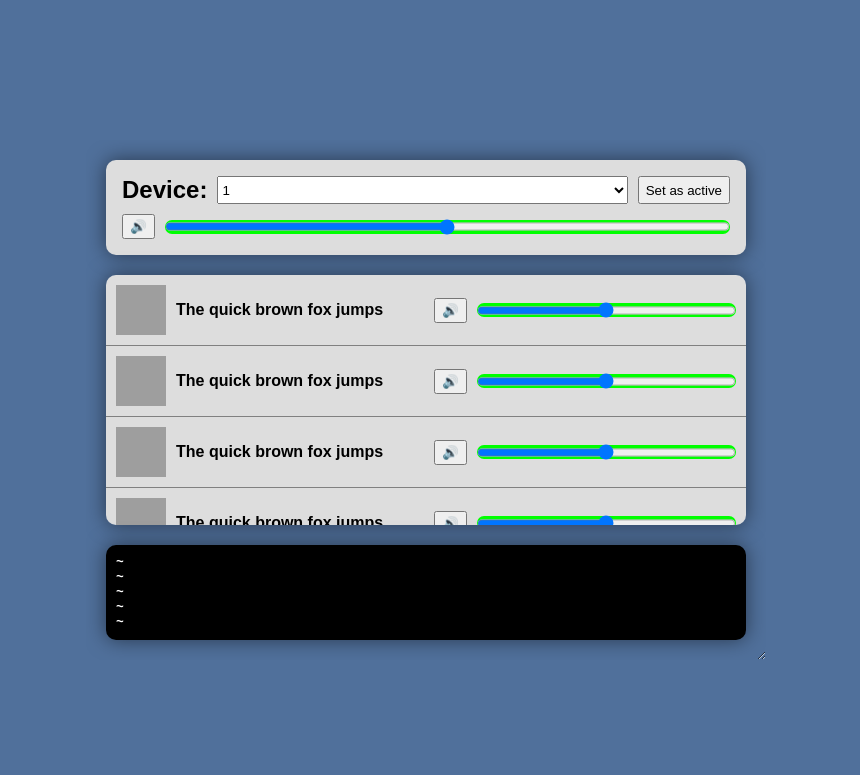
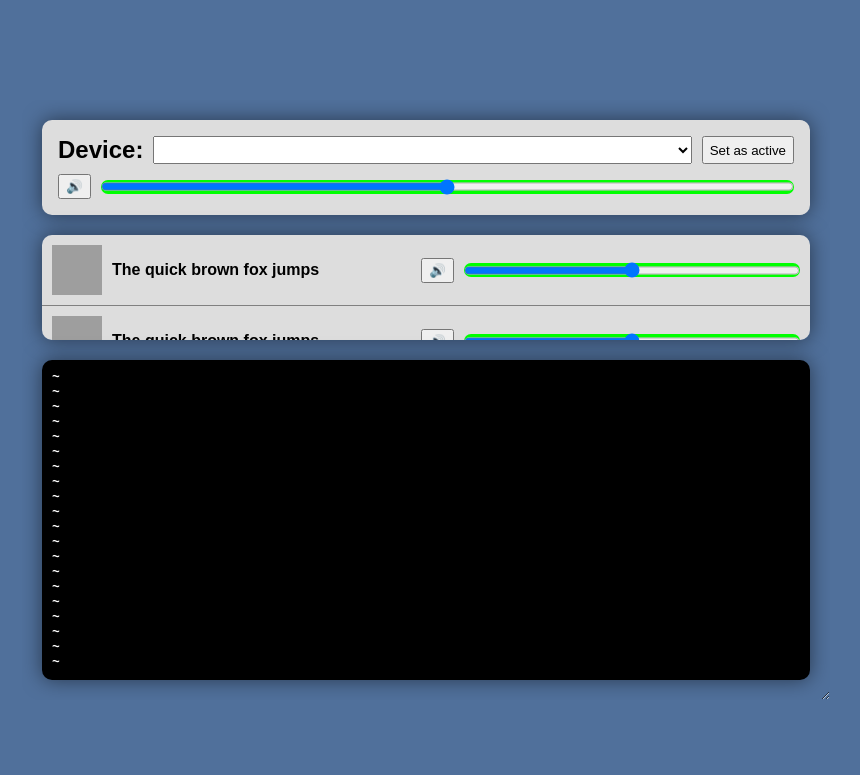
Before and after one commit to kkps-d/button-board-win32-helper, a website: page tester-ui/public/index.html in a window 1280 px wide. Shown: the whole page, without its empty margins (214-1074 px from the left). Drawn offline with nearby package versions, Linux system fonts and the light colour scheme; no server answers; grey boxes are pictures that could not be loaded.

Commit message:
tweaked terminal and options

```diff
--- a/tester-ui/public/elements.js
+++ b/tester-ui/public/elements.js
@@ -8,10 +8,10 @@ const devicePeakMeterBar = deviceVolRange.querySelector(".peak-meter-bar");
 
 // Terminal
 const terminalDiv = document.getElementById("terminal");
-const terminalHeight = 5;
+const terminalHeight = 20;
 let lines = new Array(terminalHeight).fill("~");
 renderTerminal();
-function addLineToTerminal(line) {
+function addLineToTerminal(line = "") {
   lines.shift();
   lines.push(line);
   renderTerminal();
--- a/tester-ui/public/index.html
+++ b/tester-ui/public/index.html
@@ -11,10 +11,7 @@
       <div class="bar top">
         <div class="top-row-1">
           <h1>Device:</h1>
-          <select id="device-select">
-            <option>1</option>
-            <option>2</option>
-          </select>
+          <select id="device-select"></select>
           <button id="activate-device">Set as active</button>
         </div>
         <div class="top-row-2">
@@ -146,6 +143,8 @@
     <script src="/socket.io/socket.io.js"></script>
     <script src="elements.js"></script>
     <script src="sockets.js"></script>
+    <script src="sessionElement.js"></script>
+    <script src="winAudio.js"></script>
     <script src="main.js"></script>
   </body>
 </html>
--- a/tester-ui/public/main.css
+++ b/tester-ui/public/main.css
@@ -20,9 +20,9 @@ body {
 
 .container {
   overflow: auto;
-  min-width: 50%;
-  min-height: 60%;
-  height: 60%;
+  min-width: 60%;
+  min-height: 70%;
+  height: 70%;
   resize: both;
 
   display: flex;
```
